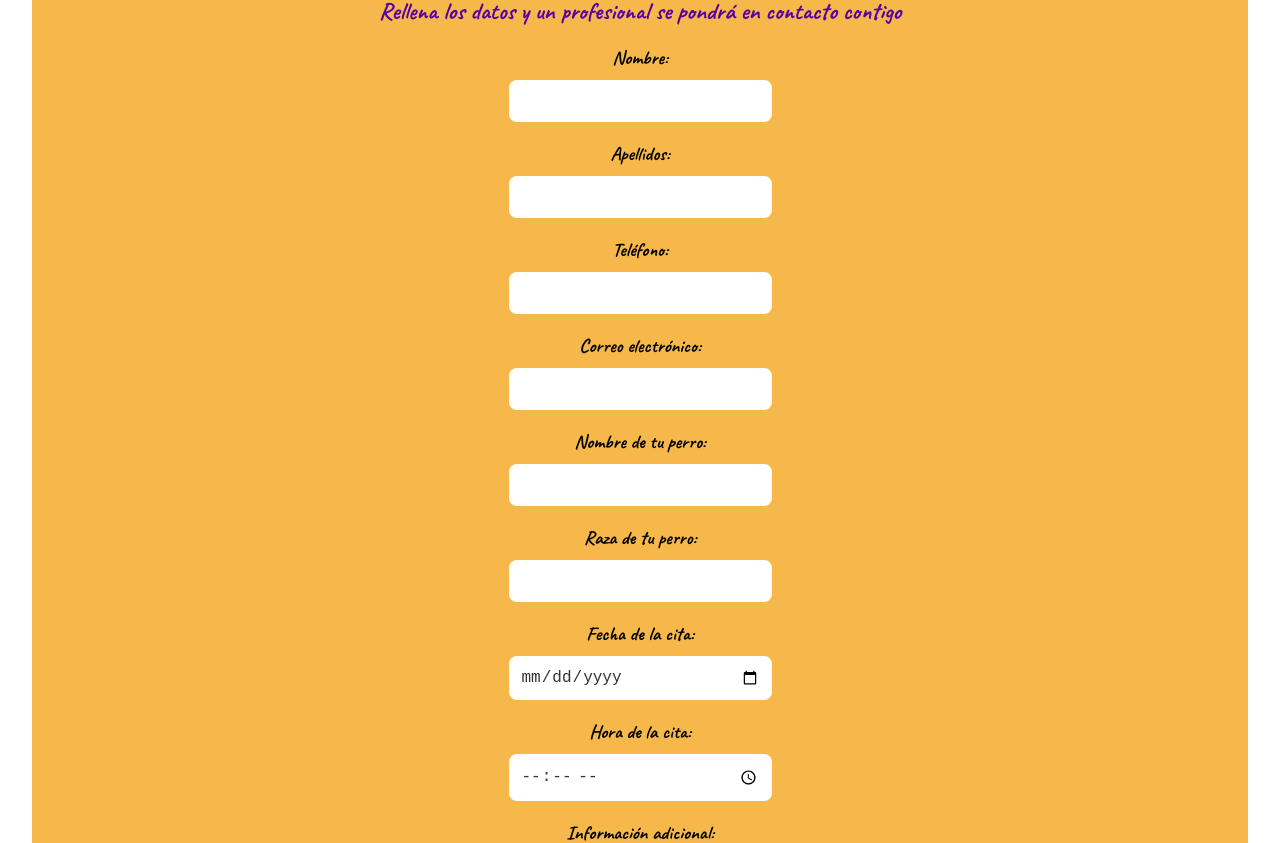
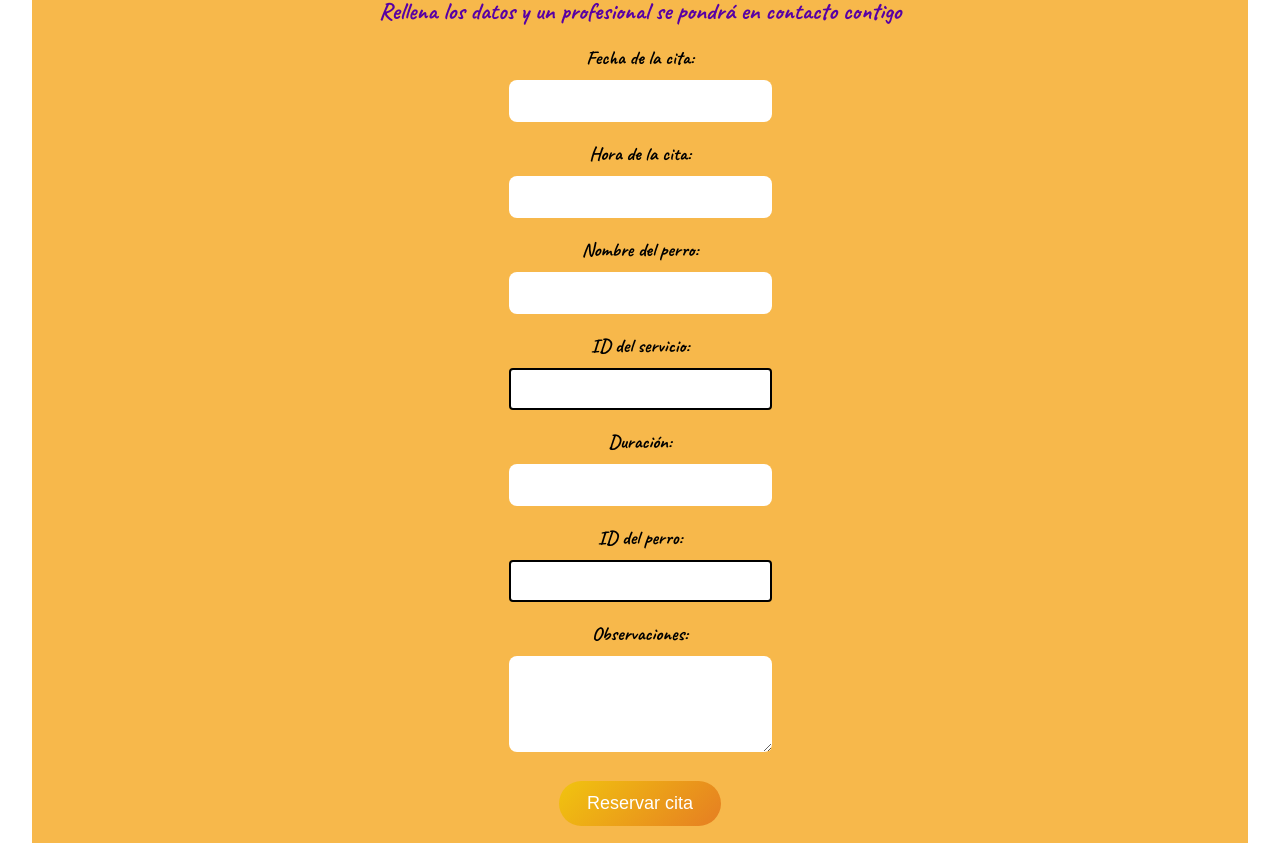
Before and after one commit to Vaz77/frontendResidenciaCanina, a React (Vite) app: page / in a window 1280 px wide. Shown: the part 4731-5574 px from the top of the page. Built offline with nearby package versions, Linux system fonts and the light colour scheme.

Commit message:
Implemento funcionalidad para crear reservas y hago llamada a la api con exito

```diff
--- a/src/App.jsx
+++ b/src/App.jsx
@@ -1,5 +1,5 @@
+import "./App.css";
 import { useState } from "react";
-import "./App.css";
 import HomePage from "./pages/HomePage/HomePage";
 import { Routes, Route } from "react-router-dom";
 
--- a/src/Redux/store.js
+++ b/src/Redux/store.js
@@ -0,0 +1,24 @@
+import { combineReducers, configureStore } from "@reduxjs/toolkit";
+import storage from "redux-persist/lib/storage";
+import userSlice from "../pages/userSlice";
+import persistReducer from "redux-persist/es/persistReducer";
+import thunk from "redux-thunk";
+import persistStore from "redux-persist/es/persistStore";
+
+const persistConfig = {
+  key: "root",
+  storage,
+};
+
+const rootReducer = combineReducers({
+  user: userSlice,
+});
+
+const persistedReducer = persistReducer(persistConfig, rootReducer);
+
+export const store = configureStore({
+  reducer: persistedReducer,
+  middleware: [thunk],
+});
+
+export const persistor = persistStore(store);
--- a/src/common/Footer/Footer.css
+++ b/src/common/Footer/Footer.css
@@ -115,10 +115,6 @@
   transform: scaleX(1);
 }
 
-.ml-auto {
-  margin-left: auto !important;
-}
-
 @media screen and (max-width: 768px) {
   .footer-content h3 {
     font-size: 0.5em;
--- a/src/common/Footer/Footer.jsx
+++ b/src/common/Footer/Footer.jsx
@@ -6,6 +6,7 @@ import twitterIcon from "../../assets/twitter(1).png";
 import LoginForm from "../LoginForm/LoginForm";
 import RegisterForm from "../RegisterForm/RegisterForm";
 import { NavLink } from "react-router-dom";
+import { useSelector } from "react-redux";
 
 const Footer = () => {
   const [isRegisterModalOpen, setIsRegisterModalOpen] = useState(false);
@@ -24,6 +25,8 @@ const Footer = () => {
   const handleRegisterModalClose = () => {
     setIsRegisterModalOpen(false);
   };
+  const userName = useSelector((state) => state.user.data.name);
+
   const handleInstalacionesClick = () => {
     const infoPageSection = document.getElementById("infoPage");
     if (infoPageSection) {
--- a/src/common/LoginForm/LoginForm.jsx
+++ b/src/common/LoginForm/LoginForm.jsx
@@ -2,8 +2,42 @@ import React, { useState } from "react";
 import Modal from "react-modal";
 import "./LoginForm.css";
 import { NavLink } from "react-router-dom";
+import { useDispatch } from "react-redux";
+import { useNavigate } from "react-router-dom";
+import { loginUser } from "../../services/apiCalls";
 
 const LoginForm = ({ isOpen, onRequestClose, onRegisterModalOpen }) => {
+  const [user, setUser] = useState({
+    email: "",
+    password: "",
+  });
+  const dispatch = useDispatch();
+  const navigate = useNavigate();
+  const inputHandler = ({ target }) => {
+    let { name, value } = target;
+    setUser((prevState) => ({
+      ...prevState,
+      [name]: value,
+    }));
+  };
+  const submitHandler = (e) => {
+    e.preventDefault();
+    loginUser(user)
+      .then((token) => {
+        dispatch(
+          login({
+            token: token,
+            name: user.name,
+            email: user.email,
+          })
+        );
+        console.log("Token recibido:", token);
+        navigate("/");
+      })
+      .catch((error) => {
+        console.log("Error durante el inicio de sesión:", error.message);
+      });
+  };
   return (
     <Modal
       isOpen={isOpen}
@@ -17,11 +51,23 @@ const LoginForm = ({ isOpen, onRequestClose, onRegisterModalOpen }) => {
         <form className="login-form">
           <div className="form-group">
             <label htmlFor="email">Correo electrónico:</label>
-            <input type="email" id="email" />
+            <input
+              type="email"
+              id="email"
+              onChange={(e) => {
+                inputHandler(e);
+              }}
+            />
           </div>
           <div className="form-group">
             <label htmlFor="password">Contraseña:</label>
-            <input type="password" id="password" />
+            <input
+              type="password"
+              id="password"
+              onChange={(e) => {
+                inputHandler(e);
+              }}
+            />
           </div>
           <NavLink as={NavLink} to="/" exact="true" className="inicio">
             <h3 onClick={onRegisterModalOpen}>
@@ -32,7 +78,14 @@ const LoginForm = ({ isOpen, onRequestClose, onRegisterModalOpen }) => {
             <button className="btn btn-cancel" onClick={onRequestClose}>
               Cancelar
             </button>
-            <button className="btn btn-login">Iniciar Sesión</button>
+            <button
+              className="btn btn-login"
+              onClick={(e) => {
+                submitHandler(e, user);
+              }}
+            >
+              Iniciar Sesión
+            </button>
           </div>
         </form>
       </div>
--- a/src/common/RegisterForm/RegisterForm.jsx
+++ b/src/common/RegisterForm/RegisterForm.jsx
@@ -1,18 +1,19 @@
 import Modal from "react-modal";
-import React, { useState } from 'react';
+import React, { useState } from "react";
 import "./RegisterForm.css";
-import { registerUser } from '../../services/apiCalls';
-import './RegisterForm.css';
-
+import { registerUser } from "../../services/apiCalls";
+import "./RegisterForm.css";
+import { useDispatch } from "react-redux";
+import { setToken } from "../../pages/userSlice";
 
 const RegisterForm = ({ isOpen, onRequestClose }) => {
   const [formData, setFormData] = useState({
-    name: '',
-    surname: '',
-    dni: '',
-    phone: '',
-    email: '',
-    password: '',
+    name: "",
+    surname: "",
+    dni: "",
+    phone: "",
+    email: "",
+    password: "",
   });
 
   const handleChange = (event) => {
@@ -22,12 +23,12 @@ const RegisterForm = ({ isOpen, onRequestClose }) => {
       [id]: value,
     }));
   };
+  const dispatch = useDispatch();
   const handleRegister = async (event) => {
     event.preventDefault();
-
     try {
       const token = await registerUser(formData);
-      console.log('Token recibido:', token);
+      dispatch(setToken(token));
     } catch (error) {
       console.error(error);
     }
@@ -45,33 +46,65 @@ const RegisterForm = ({ isOpen, onRequestClose }) => {
         <form className="register-form">
           <div className="form-group">
             <label htmlFor="name">Nombre:</label>
-          <input type="text" id="name" value={formData.name} onChange={handleChange} />
+            <input
+              type="text"
+              id="name"
+              value={formData.name}
+              onChange={handleChange}
+            />
           </div>
           <div className="form-group">
             <label htmlFor="surname">Apellidos:</label>
-          <input type="text" id="surname" value={formData.surname} onChange={handleChange} />
+            <input
+              type="text"
+              id="surname"
+              value={formData.surname}
+              onChange={handleChange}
+            />
           </div>
           <div className="form-group">
             <label htmlFor="dni">Dni:</label>
-          <input type="text" id="dni" value={formData.dni} onChange={handleChange} />
+            <input
+              type="text"
+              id="dni"
+              value={formData.dni}
+              onChange={handleChange}
+            />
           </div>
           <div className="form-group">
             <label htmlFor="phone">Teléfono:</label>
-          <input type="text" id="phone" value={formData.phone} onChange={handleChange} />
+            <input
+              type="text"
+              id="phone"
+              value={formData.phone}
+              onChange={handleChange}
+            />
           </div>
           <div className="form-group">
             <label htmlFor="email">Correo electrónico:</label>
-          <input type="text" id="email" value={formData.email} onChange={handleChange} />
+            <input
+              type="text"
+              id="email"
+              value={formData.email}
+              onChange={handleChange}
+            />
           </div>
           <div className="form-group">
             <label htmlFor="password">Contraseña:</label>
-          <input type="text" id="password" value={formData.password} onChange={handleChange} />
+            <input
+              type="text"
+              id="password"
+              value={formData.password}
+              onChange={handleChange}
+            />
           </div>
           <div className="button-container">
             <button className="btn btn-cancel" onClick={onRequestClose}>
               Cancelar
             </button>
-            <button className="btn btn-register" onClick={handleRegister}>Registrarse</button>
+            <button className="btn btn-register" onClick={handleRegister}>
+              Registrarse
+            </button>
           </div>
         </form>
       </div>
--- a/src/main.jsx
+++ b/src/main.jsx
@@ -4,13 +4,20 @@ import App from "./App.jsx";
 import "./index.css";
 import { BrowserRouter } from "react-router-dom";
 import Modal from "react-modal";
+import { Provider } from 'react-redux';
+import { PersistGate } from 'redux-persist/integration/react';
+import { store, persistor } from "./Redux/store.js";
 
 Modal.setAppElement("#root");
 
 ReactDOM.createRoot(document.getElementById("root")).render(
   <React.StrictMode>
+    <Provider store={store}>
+    <PersistGate persistor={persistor}>
     <BrowserRouter>
       <App />
     </BrowserRouter>
+    </PersistGate>
+    </Provider>
   </React.StrictMode>
 );
--- a/src/pages/AppointmentsPage/AppointmentsPage.jsx
+++ b/src/pages/AppointmentsPage/AppointmentsPage.jsx
@@ -1,8 +1,74 @@
-import React from "react";
+import React, { useState } from "react";
 import "./AppointmentsPage.css";
 import icon1 from "../../assets/flechaHaciaAbajo.png";
+import { createAppointment } from "../../services/apiCalls";
+import { useSelector } from 'react-redux';
+import { userData } from '../userSlice';
 
 const AppointmentsPage = () => {
+  const [time, setTime] = useState('');
+  const [date, setDate] = useState('');
+  const [observations, setObservations] = useState('');
+  const [dog_name, setDog_name] = useState('');
+  const [dog_id, setDog_id] = useState('');
+  const [service_id, setService_id] = useState('');
+  const [duration, setDuration] = useState('');
+  const { credentials } = useSelector(userData);
+
+
+  const handleInputChange = (e) => {
+  const { name, value } = e.target;
+  switch (name) {
+      case 'time':
+      setTime(value);
+      break;
+      case 'date':
+      setDate(value);
+      break;
+      case 'observations':
+      setObservations(value);
+      break;
+      case 'dog_id':
+      setDog_id(value);
+      break;
+      case 'dog_name':
+        setDog_name(value);
+        break;
+      case 'service_id':
+      setService_id(value);
+      break;
+      case 'duration':
+        setDuration(value);
+        break;
+      default:
+      break;
+  }
+  };
+  const handleSubmit = async (e) => {
+      e.preventDefault();
+      try {
+          const appointmentData = {
+            date,
+            time,
+            observations,
+            dog_id,
+            dog_name,
+            duration,
+            service_id,
+          };
+          const response = await createAppointment(credentials.token, appointmentData);
+          setDuration('');
+          setTime('');
+          setDate('');
+          setObservations('');
+          setDog_id('');
+          setDog_name('');
+          setService_id('');
+        } catch (error) {
+        console.error('Error al crear la cita:', error);
+    }
+  }
+
   return (
     <div className="appointments-page">
       <h2 className="textoTittleForm">¿Cómo reservar tu plaza?</h2>
@@ -29,60 +95,86 @@ const AppointmentsPage = () => {
         <h2 className="textReserva">
           Rellena los datos y un profesional se pondrá en contacto contigo
         </h2>
-        <form>
-          <div className="form-group">
-            <label htmlFor="name">Nombre:</label>
-            <input type="text" id="name" name="name" required />
-          </div>
-          <div className="form-group">
-            <label htmlFor="surname">Apellidos:</label>
-            <input type="text" id="surname" name="surname" required />
-          </div>
-          <div className="form-group">
-            <label htmlFor="phone">Teléfono:</label>
-            <input type="tel" id="phone" name="phone" required />
-          </div>
-          <div className="form-group">
-            <label htmlFor="email">Correo electrónico:</label>
-            <input type="email" id="email" name="email" required />
-          </div>
-          <div className="form-group">
-            <label htmlFor="dogName">Nombre de tu perro:</label>
-            <input type="text" id="dogName" name="dogName" required />
-          </div>
-          <div className="form-group">
-            <label htmlFor="dogBreed">Raza de tu perro:</label>
-            <input type="text" id="dogBreed" name="dogBreed" required />
-          </div>
-          <div className="form-group">
-            <label htmlFor="appointmentDate">Fecha de la cita:</label>
+        <form onSubmit={handleSubmit}>
+        <div className="form-group">
+            <label htmlFor="date">Fecha de la cita:</label>
             <input
-              type="date"
-              id="appointmentDate"
-              name="appointmentDate"
+              type="text"
+              id="date"
+              name="date"
               required
+              value={date}
+              onChange={handleInputChange}
             />
           </div>
           <div className="form-group">
-            <label htmlFor="appointmentTime">Hora de la cita:</label>
+            <label htmlFor="time">Hora de la cita:</label>
             <input
-              type="time"
-              id="appointmentTime"
-              name="appointmentTime"
+              type="text"
+              id="time"
+              name="time"
               required
+              value={time}
+              onChange={handleInputChange}
             />
           </div>
           <div className="form-group">
-            <label htmlFor="additionalInfo">Información adicional:</label>
+            <label htmlFor="dog_name">Nombre del perro:</label>
+            <input
+              type="text"
+              id="dog_name"
+              name="dog_name"
+              required
+              value={dog_name}
+              onChange={handleInputChange}
+            />
+          </div>
+          <div className="form-group">
+            <label htmlFor="service_id">ID del servicio:</label>
+            <input
+              type="number"
+              id="service_id"
+              name="service_id"
+              required
+              value={service_id}
+              onChange={handleInputChange}
+            />
+          </div>
+          <div className="form-group">
+            <label htmlFor="duration">Duración:</label>
+            <input
+              type="text"
+              id="duration"
+              name="duration"
+              required
+              value={duration}
+              onChange={handleInputChange}
+            />
+          </div>
+          <div className="form-group">
+            <label htmlFor="dog_id">ID del perro:</label>
+            <input
+              type="number"
+              id="dog_id"
+              name="dog_id"
+              required
+              value={dog_id}
+              onChange={handleInputChange}
+            />
+          </div>
+          <div className="form-group">
+            <label htmlFor="observations">Observaciones:</label>
             <textarea
-              id="additionalInfo"
-              name="additionalInfo"
+              id="observations"
+              name="observations"
               rows="4"
+              value={observations}
+              onChange={handleInputChange}
             ></textarea>
+          </div>
             <button className="custom-button" type="submit">
               Reservar cita
             </button>
-          </div>
         </form>
       </section>
     </div>
--- a/src/pages/HomePage/HomePage.jsx
+++ b/src/pages/HomePage/HomePage.jsx
@@ -7,6 +7,7 @@ import AppointmentsPage from "../AppointmentsPage/AppointmentsPage";
 import { NavLink } from "react-router-dom";
 import AlimentPage from "../AlimentPage/AlimentPage";
 import perroImage from "../../assets/fondoMel.png";
+import { useSelector } from "react-redux";
 
 const HomePage = () => {
   const [showImage, setShowImage] = useState(false);
@@ -30,6 +31,9 @@ const HomePage = () => {
     setShowServicesPage(rect.bottom >= 0);
     setShowAppointmentsPage(rect.bottom >= 0);
   }, []);
+
+  const userName = useSelector((state) => state.user.data.name);
+
   const handleAppointmentsClick = () => {
     const appointmentsPageSection = document.getElementById("appointmentsPage");
     if (appointmentsPageSection) {
@@ -59,11 +63,11 @@ const HomePage = () => {
             <div className="reservar-cita-rope"></div>
           </div>
           <h1 className="textoBienvenida">
-            ¡Bienvenid@ a tu Guarderia Canina cerca de la ciudad!
+            ¡Bienvenid@ {userName} a tu Guarderia Canina cerca de la ciudad!
           </h1>
           <div className="perro-image-container">
-        <img src={perroImage} alt="Perro" className="perro-image" />
-      </div>
+            <img src={perroImage} alt="Perro" className="perro-image" />
+          </div>
         </div>
         <div ref={infoPageRef} id="infoPage">
           {showInfoPage && <InfoPage />}
--- /dev/null
+++ b/src/pages/userSlice.js
@@ -0,0 +1,50 @@
+import { createSlice } from "@reduxjs/toolkit";
+
+export const userSlice = createSlice({
+  name: "Client",
+  initialState: {
+    credentials: {
+      token: "",
+    },
+    data: {
+      name: "",
+      role: "2",
+    },
+  },
+  reducers: {
+    login: (state, action) => {
+      let { payload } = action;
+      console.log("Login - Token:", payload.token);
+      console.log("Login - Role:", payload.role);
+      console.log("Login - Name:", payload.name);
+      state.credentials.token = payload.token;
+      state.data.name = payload.name;
+      state.data.role = payload.role;
+    },
+    logout: (state) => {
+      return {
+        ...state,
+        credentials: {
+          token: "",
+        },
+        data: {
+          name: "",
+          role: "",
+        },
+      };
+    },
+    register: (state, action) => {
+      let { payload } = action;
+      state.credentials.token = payload.token;
+      state.data.name = payload.name;
+      state.data.role = payload.role;
+    },
+    setToken: (state, action) => {
+      state.credentials.token = action.payload;
+    },
+  },
+});
+
+export const userData = (state) => state.user;
+export const { login, logout, register, setToken } = userSlice.actions;
+export default userSlice.reducer;
--- a/src/services/apiCalls.js
+++ b/src/services/apiCalls.js
@@ -1,11 +1,48 @@
-import axios from 'axios';
+import axios from "axios";
+import { useDispatch } from "react-redux";
+import { setToken } from "../pages/userSlice";
 
 export const registerUser = async (body) => {
+  try {
     let res = await axios.post("http://localhost:3000/auth/register", body);
+    console.log("Response from server:", body);
     return res.data.token;
+  } catch (error) {
+    console.error("Error during registration:", error);
+  }
 };
 
 export const loginUser = async (body) => {
+  try {
     let res = await axios.post("http://localhost:3000/auth/login", body);
     return res.data.token;
+  } catch (error) {
+    throw new Error("Inicio de sesión fallido. Verifica tus credenciales.");
+  }
 };
+
+export const logoutUser = async (body) => {
+  let res = await axios.post("http://localhost:3000/auth/logout", body);
+  const authToken = res.data.token;
+  const dispatch = useDispatch(); // Agrega esta línea para obtener el dispatch
+  dispatch(setToken(authToken));
+  return authToken;
+};
+
+export const createAppointment = async (token, appointmentData) => {
+  console.log(appointmentData);
+  try {
+    const response = await axios.post(
+      "http://localhost:3000/appointment",
+      appointmentData,
+      {
+        headers: {
+          Authorization: ``,
+        },
+      }
+    );
+    return response.data;
+  } catch (error) {
+    console.error("Error al crear la cita:", error);
+  }
+};
```
Also changed, not shown: package.json (+9 -0 lines), 1 other file (tests, documents, lock files or other folders).
